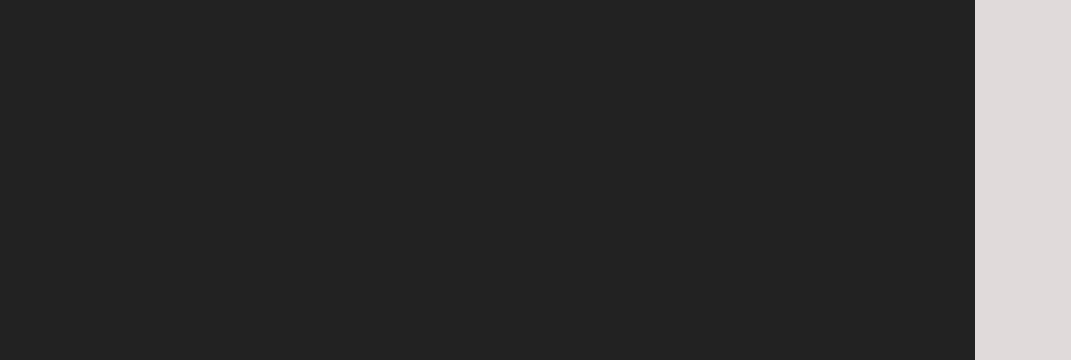
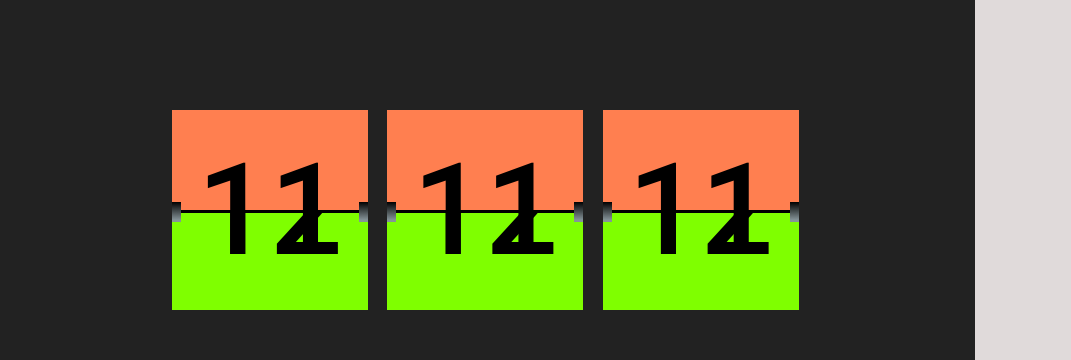
Before and after one commit to hitaloalvess/app-utility, a plain HTML site: page index.html in a window 1280 px wide. Shown: the part 190-550 px from the top of the page, 209-1280 px from the left. Drawn offline with Linux system fonts and the light colour scheme.

Commit message:
iniciando criacao da estrutura do contador regressivo

```diff
--- a/index.html
+++ b/index.html
@@ -10,6 +10,7 @@
     <link rel="stylesheet" href="/styles/global.css">
     <link rel="stylesheet" href="/styles/calculadora.css">
     <link rel="stylesheet" href="/styles/cronometro.css">
+    <link rel="stylesheet" href="/styles/countdown.css">
 
     <!--FONT  AWESOME-->
     <link rel="stylesheet" href="https://use.fontawesome.com/releases/v5.15.3/css/all.css" integrity="sha384-SZXxX4whJ79/gErwcOYf+zWLeJdY/qpuqC4cAa9rOGUstPomtqpuNWT9wdPEn2fk" crossorigin="anonymous">
@@ -34,8 +35,50 @@
             </ul>
         </nav>
         <div class="content">
+            <div class="container container-countdown">
+                <div class="flip-clock flip-clock-h">
+                    <div class="digit digit-left">
+                        <div class="card">
+                            <div class="card-face card-face-front"></div>
+                            <div class="card-face card-face-back"></div>
+                        </div>
 
-            <!-- <div class="container-cron">
+                        <div class="divider">
+                            <div></div>
+                            <div class="divider-line"></div>
+                            <div></div>
+                        </div>
+                    </div>
+                </div>
+                <div class="flip-clock flip-clock-m">
+                    <div class="digit digit-left">
+                        <div class="card">
+                            <div class="card-face card-face-front"></div>
+                            <div class="card-face card-face-back"></div>
+                        </div>
+                        <div class="divider">
+                            <div></div>
+                            <div class="divider-line"></div>
+                            <div></div>
+                        </div>
+                    </div>
+                </div>
+
+                <div class="flip-clock flip-clock-s">
+                    <div class="digit digit-left">
+                        <div class="card">
+                            <div class="card-face card-face-front"></div>
+                            <div class="card-face card-face-back"></div>
+                        </div>
+                        <div class="divider">
+                            <div></div>
+                            <div class="divider-line"></div>
+                            <div></div>
+                        </div>
+                    </div>
+                </div>
+            </div>
+            <!-- <div class="container container-cron">
                 <div class="timer">
                     <p>00:00:00</p>
                 </div>
--- /dev/null
+++ b/styles/countdown.css
@@ -0,0 +1,74 @@
+.container-countdown {
+    flex-direction: row;
+}
+
+.container-countdown .flip-clock {
+    width: 20%;
+    height: clamp(6rem, 20vw, 20rem);
+    font-size: clamp(2rem, 10vw, 13rem);
+    font-weight: 500;
+    line-height: 0;
+    background-color: blanchedalmond;
+}
+
+.container-countdown .flip-clock:not(div:nth-child(3)) {
+    margin-right: 2%;
+}
+
+.flip-clock .digit {
+    position: relative;
+    width: 100%;
+    height: 100%;
+    z-index: 0;
+    background-color: chartreuse;
+}
+
+.flip-clock .digit::before,
+.flip-clock .digit::after {
+    position: absolute;
+    width: 100%;
+    height: 50%;
+    display: flex;
+    justify-content: center;
+}
+
+.flip-clock .digit::before {
+    content: '12';
+    bottom: 0;
+}
+
+.flip-clock .digit::after {
+    content: '11';
+    top: 0;
+    align-items: flex-end;
+    background-color: coral;
+}
+
+.flip-clock .digit .card {
+    width: 100%;
+    height: 50%;
+}
+
+.flip-clock .digit .divider {
+    position: absolute;
+    width: 100%;
+    height: clamp(.1rem, 0.5vw, .3rem);
+    display: flex;
+    justify-content: space-between;
+    align-items: center;
+    z-index: 99;
+}
+
+.flip-clock .digit .divider .divider-line {
+    width: 100%;
+    height: 100%;
+    background-color: var(--black);
+}
+
+.digit .divider div:not(.divider-line) {
+    width: 5%;
+    min-width: .35rem;
+    height: clamp(.5rem, 2vw, 2rem);
+    background: linear-gradient(to bottom, var(--black), #859398 90%);
+    /* border-radius: .8rem; */
+}
--- a/styles/cronometro.css
+++ b/styles/cronometro.css
@@ -1,13 +1,3 @@
-.container-cron {
-    display: flex;
-    flex-direction: column;
-    justify-content: center;
-    align-items: center;
-    width: 100%;
-    height: 100%;
-    border-radius: 24px;
-}
-
 .container-cron .timer {
     position: relative;
     display: flex;
--- a/styles/global.css
+++ b/styles/global.css
@@ -93,11 +93,15 @@ main .content {
     font-family: 'Roboto', sans-serif;
 }
 
-
-/* .btn-circle.large {
-    padding: 2rem 7.5rem;
-    border-radius: 6rem;
-} */
+.container {
+    display: flex;
+    flex-direction: column;
+    justify-content: center;
+    align-items: center;
+    width: 100%;
+    height: 100%;
+    border-radius: 24px;
+}
 
 
 /*MEDIA QUERIES*/
```
